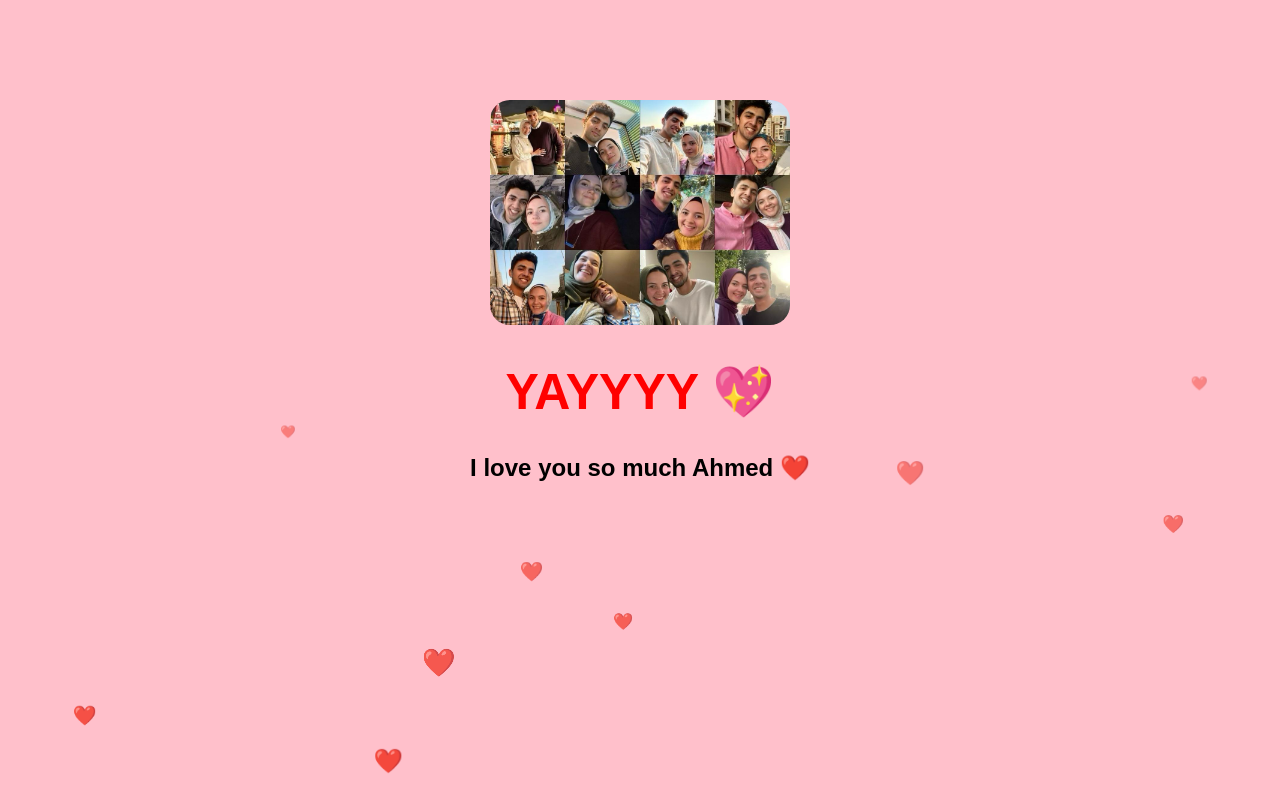
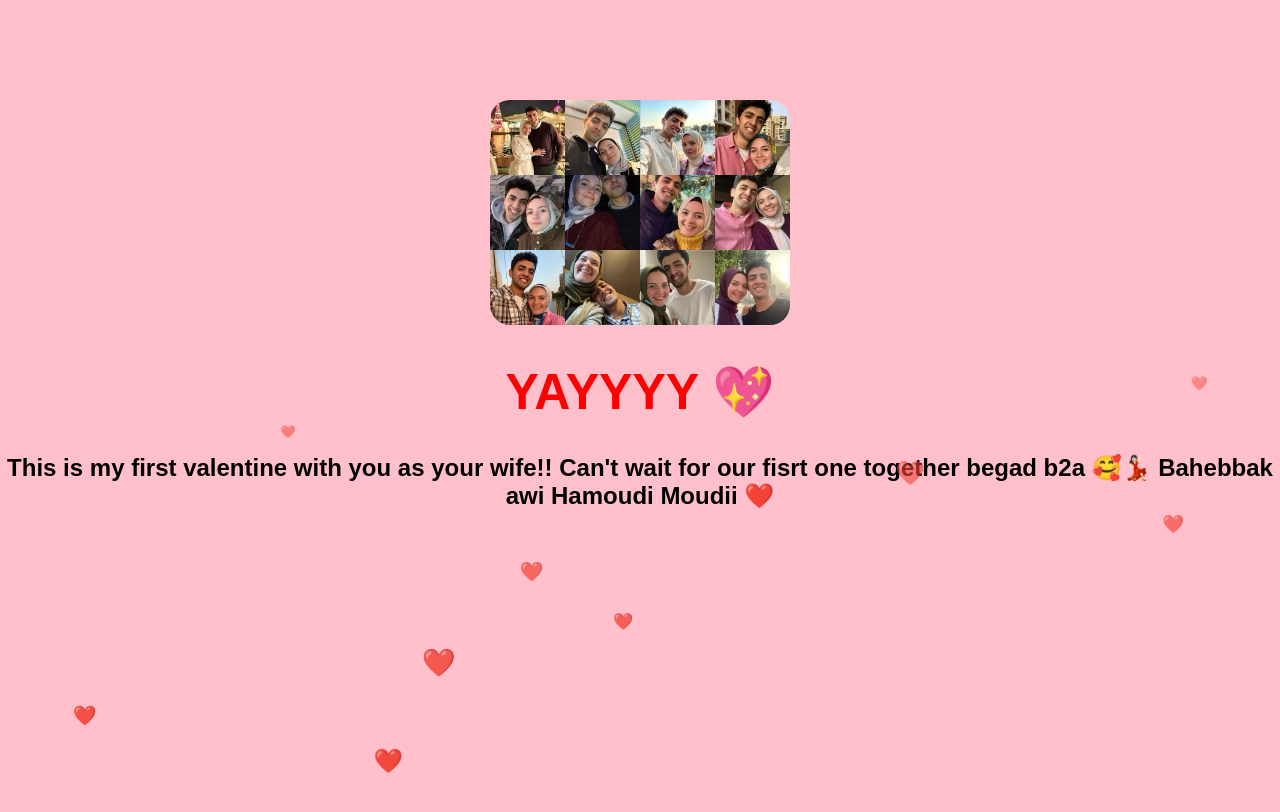
Before and after one commit to TMF8060/valentine-s-day, a plain HTML site: page index.html in a window 1280 px wide. Both pictures are taken after a click on the button "Yes 💕". Drawn offline with Linux system fonts and the light colour scheme.

Commit message:
Update index.html

```diff
--- a/index.html
+++ b/index.html
@@ -93,7 +93,7 @@ function yesClicked() {
   <div style="background:pink;height:100vh;text-align:center;padding-top:100px;">
     <img src="photo4.jpg" style="width:300px;border-radius:20px;">
     <h1 style="color:red;font-size:50px;">YAYYYY 💖</h1>
-    <h2>I love you so much Ahmed ❤️</h2>
+    <h2>This is my first valentine with you as your wife!! Can't wait for our fisrt one together begad b2a 🥰💃🏻 Bahebbak awi Hamoudi Moudii ❤️</h2>
   </div>
   `;
 }
```
